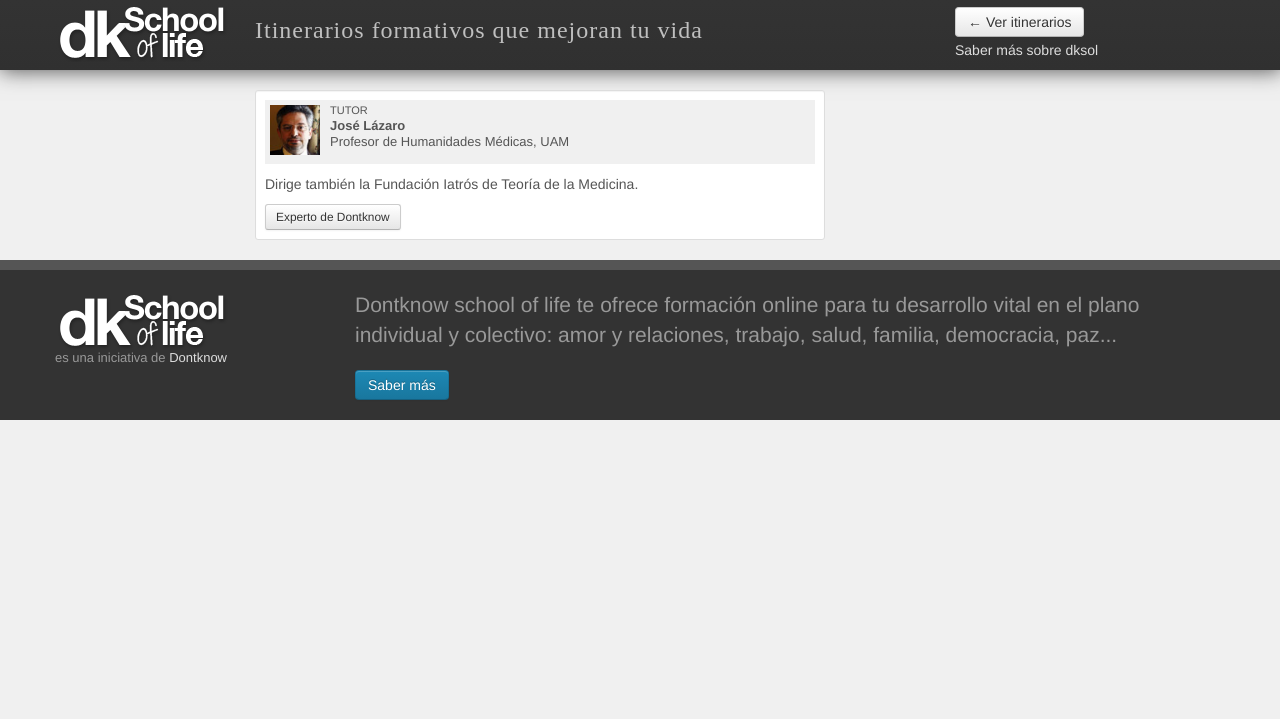
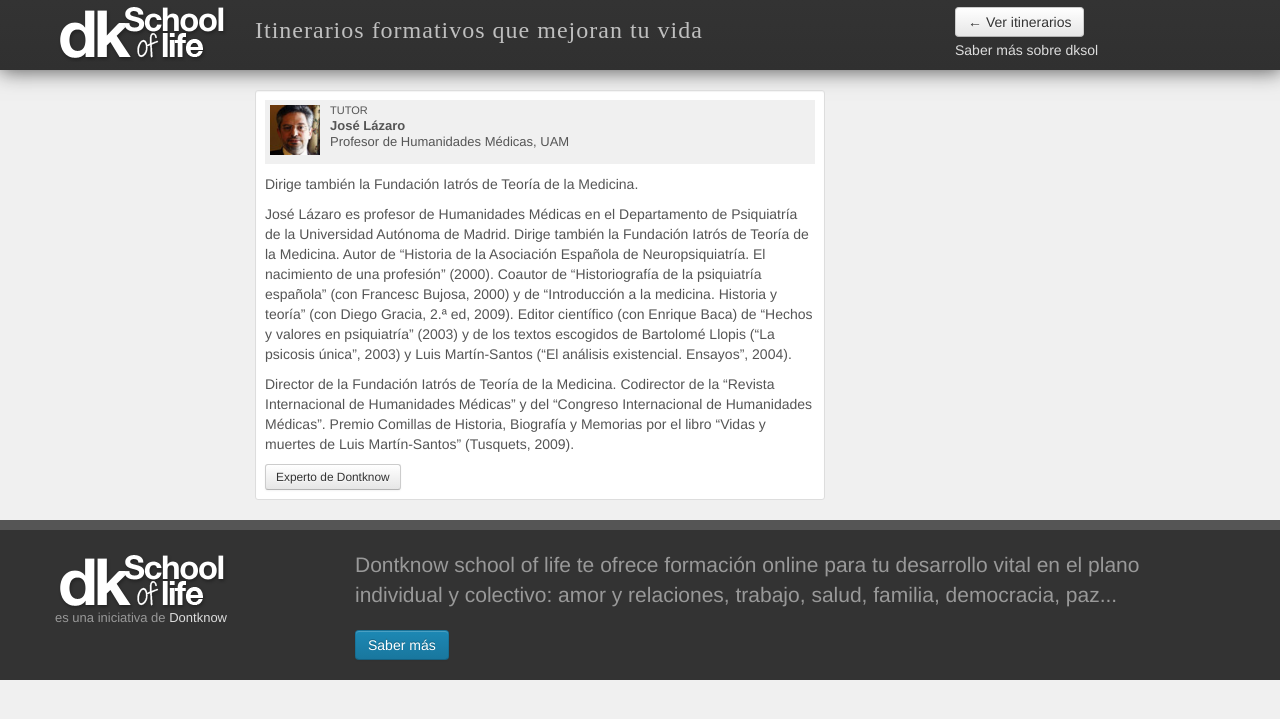
Before and after one commit to dontknow-net/dontknow-net.github.io, a Jekyll site: the page built from _posts/profesores/2013-04-25-jose-lazaro.md, in a window 1280 px wide. Shown: the top 719 px of the page. Built offline with Jekyll 4.4.1, drawn with Linux system fonts in a browser that asks for light colours; some web fonts are replaced.

Commit message:
anadida bio del profe

```diff
--- a/_posts/profesores/2013-04-25-jose-lazaro.md
+++ b/_posts/profesores/2013-04-25-jose-lazaro.md
@@ -11,4 +11,11 @@
 dontknow: http://www.dontknow.net/usuario/jorge-ubeda
 published: true
 ---
+
 Dirige también la Fundación Iatrós de Teoría de la Medicina.
+
+José Lázaro es profesor de Humanidades Médicas en el Departamento de Psiquiatría de la Universidad Autónoma de Madrid. Dirige también la Fundación Iatrós de Teoría de la Medicina.
+Autor de "Historia de la Asociación Española de Neuropsiquiatría. El nacimiento de una profesión" (2000). Coautor de "Historiografía de la psiquiatría española" (con Francesc Bujosa, 2000) y de "Introducción a la medicina. Historia y teoría" (con Diego Gracia, 2.ª ed, 2009).
+Editor científico (con Enrique Baca) de "Hechos y valores en psiquiatría" (2003) y de los textos escogidos de Bartolomé Llopis ("La psicosis única", 2003) y Luis Martín-Santos ("El análisis existencial. Ensayos", 2004).
+
+Director de la Fundación Iatrós de Teoría de la Medicina. Codirector de la "Revista Internacional de Humanidades Médicas" y del "Congreso Internacional de Humanidades Médicas". Premio Comillas de Historia, Biografía y Memorias por el libro "Vidas y muertes de Luis Martín-Santos" (Tusquets, 2009).
```
